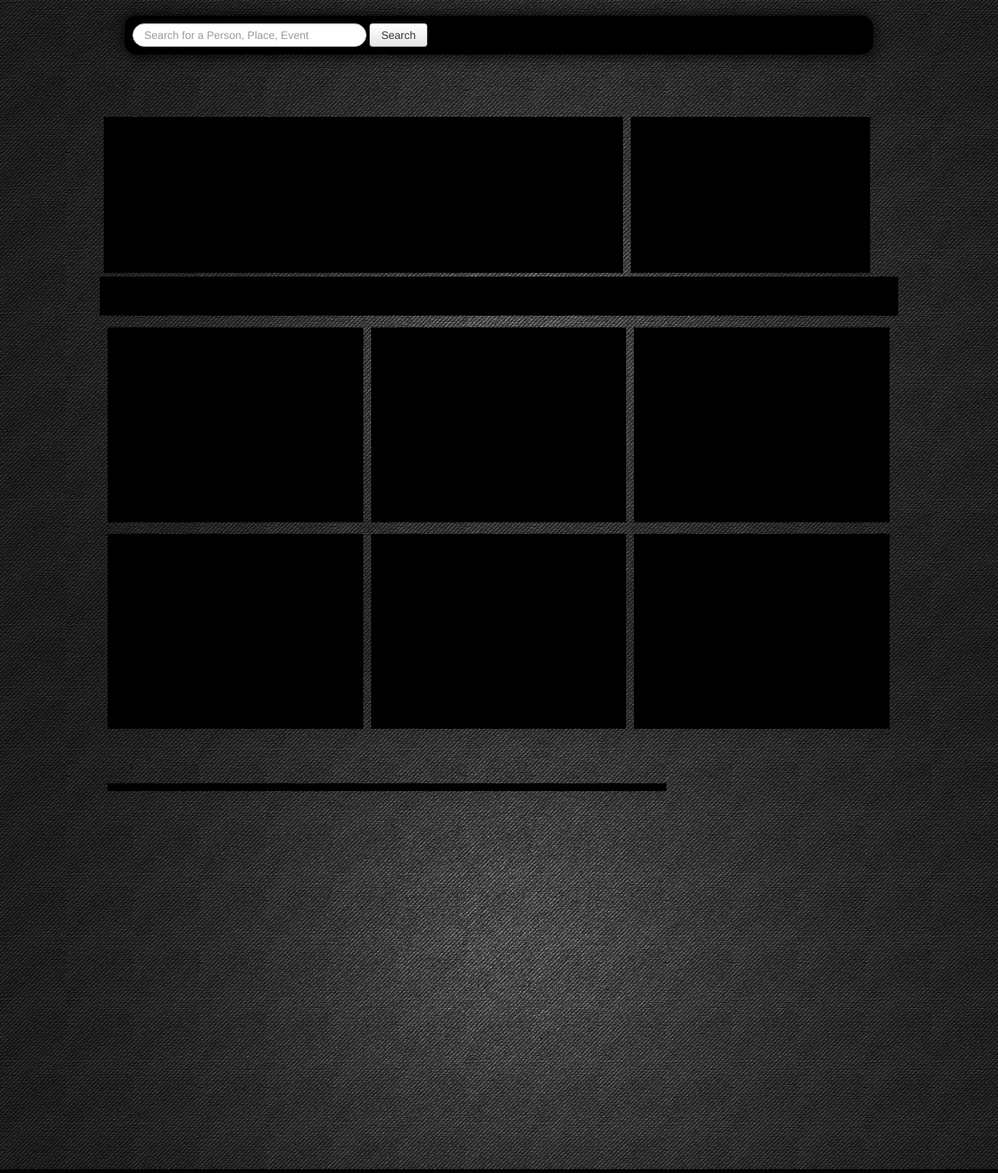
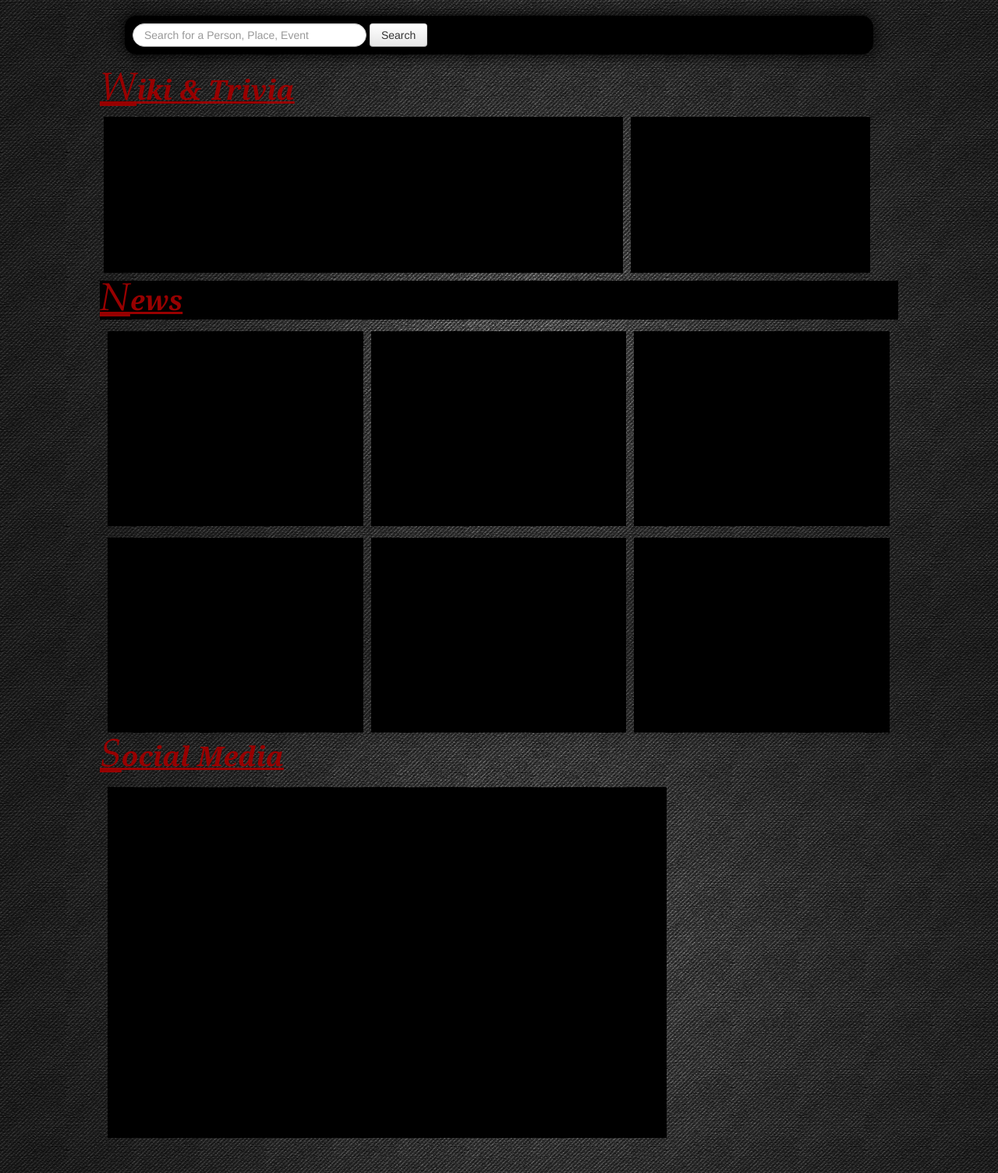
Before and after one commit to haroonrasheed333/IOLabFinalProject, a PHP site: page / in a window 1280 px wide. Shown: the whole page at 78% size. Run offline with PHP 8.4, Linux system fonts and the light colour scheme; some libraries are stand-ins or nearby versions.

Commit message:
Flickr changes, index page modifications

```diff
--- a/css/index.css
+++ b/css/index.css
@@ -187,6 +187,7 @@ h2 span {
 
 	margin:5px;
 	width:70%;
-	height:auto%;
+	height:450px;
 	background-color:Black;
+	overflow:auto;
 }
--- a/index.html
+++ b/index.html
@@ -6,8 +6,11 @@
 
     <link href="css/bootstrap.css" rel="stylesheet" media="screen">
     <link href="css/index.css" rel="stylesheet" media="screen">
-        <script src="http://code.jquery.com/jquery-latest.js"></script>
-        <script type="text/javascript" src="/fancybox/jquery.fancybox-1.3.4.pack.js"></script>
+    <link href="css/jquery.fancybox.css" rel="stylesheet" media="screen">
+    <script src="http://code.jquery.com/jquery-latest.js"></script>
+    <script type="text/javascript" src="js/jquery.fancybox-media.js"></script>
+    <script type="text/javascript" src="js/jquery.fancybox.js"></script>
+    <script type="text/javascript" src="js/jquery.fancybox.pack.js"></script>
     <script src="js/bootstrap.js"></script>
   </head>
   <style>
@@ -29,16 +32,16 @@
             <fieldset>
               <legend>Socially</legend>
               <input type="text" class="input-xlarge search-query" placeholder="Search for a Person, Place, Event">
-              <button  id="fetch" class="btn">Search</button>
+              <button  id="fetch" class="btn" id="search">Search</button>
             </fieldset>
         </div>
 
-        <div id="wikihead"></div>
+        <div id="wikihead"><h2><span>W</span>iki <strong>&amp;</strong><em> Trivia </em></h2></div>
         <div id="wikidiv">
             <div id="wikidiv1"></div>
             <div id="wikidiv2"></div>
         </div>
-        <div id="newshead"></div>
+        <div id="newshead"><h2><span>N</span>ews <strong></h2></div>
         <div id="newsdiv">
             <div id="newsdivtop">
               <div id="newsdivtop1"></div>
@@ -54,7 +57,7 @@
 
         </div>
 
-        <div id="mediahead"></div>
+        <div id="mediahead"><h2><span>S</span>ocial<em> Media </em></h2></div>
         <div id="mediadiv">
             <div id="mediadivtop">
               <div id="mediadivtop1" >
--- a/js/bootstrap.js
+++ b/js/bootstrap.js
@@ -2,7 +2,9 @@ $(document).ready(function() {
 
   $('#fetch').click(function() {
 
-    var t = "UC Berkeley";
+    var t = $('#search').val();
+
+
     console.log(t);
 
     var theHtml="";
@@ -13,8 +15,8 @@ $(document).ready(function() {
                 console.log("here");
                 $.each(data.items, function(i,item) {
                   console.log("here");
-                  theHtml += '<li><a href="' + item.media.m.replace("_m", "") + '" target="_blank">';
-                  theHtml += '<img height="75px" width="75px" title="' + item.title +
+                  theHtml += '<li><a class=fancybox href="' + item.media.m.replace("_m", "") + '" target="_blank">';
+                  theHtml += '<img height="150px" width="150px" title="' + item.title +
                     '" src="' + item.media.m.replace("_m", "") + '" alt="' + item.title + '" />';
                   theHtml += '</a></li>';
                 });
```
Also changed, not shown: 3 other files.
